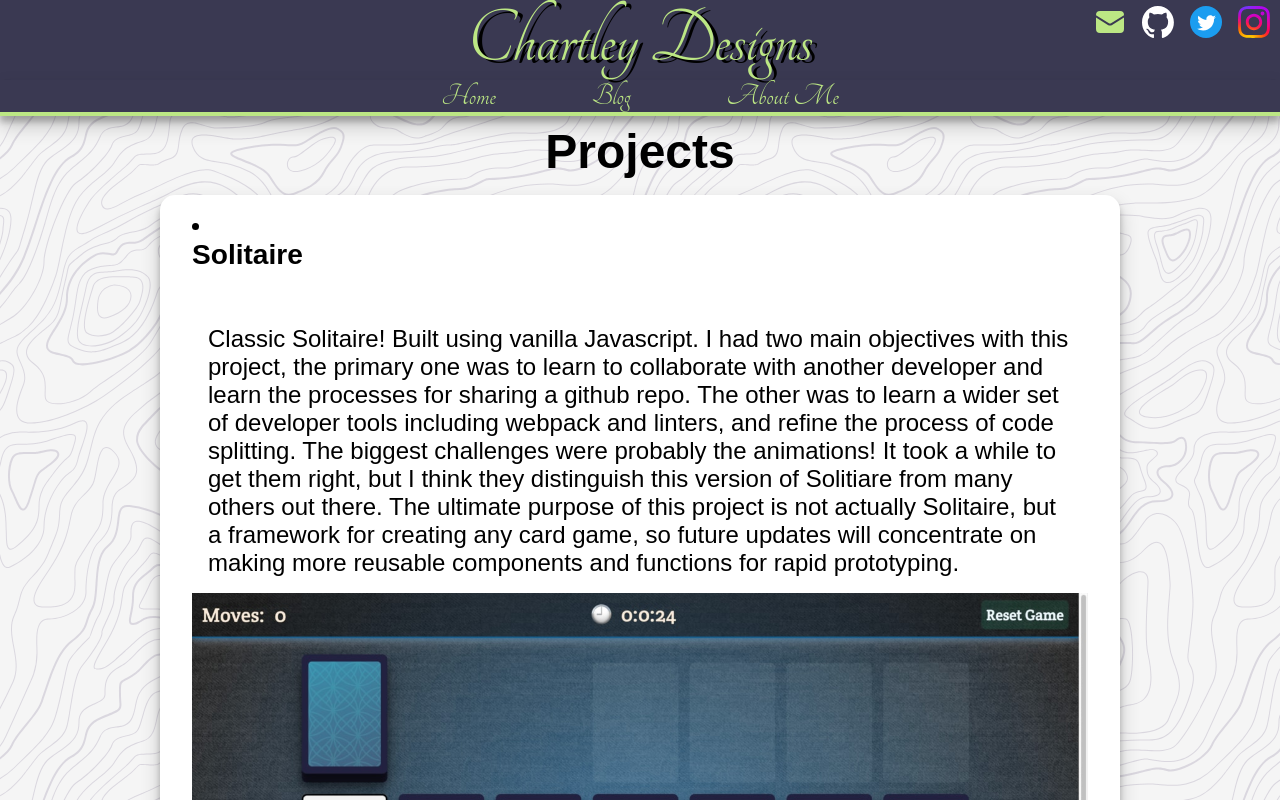
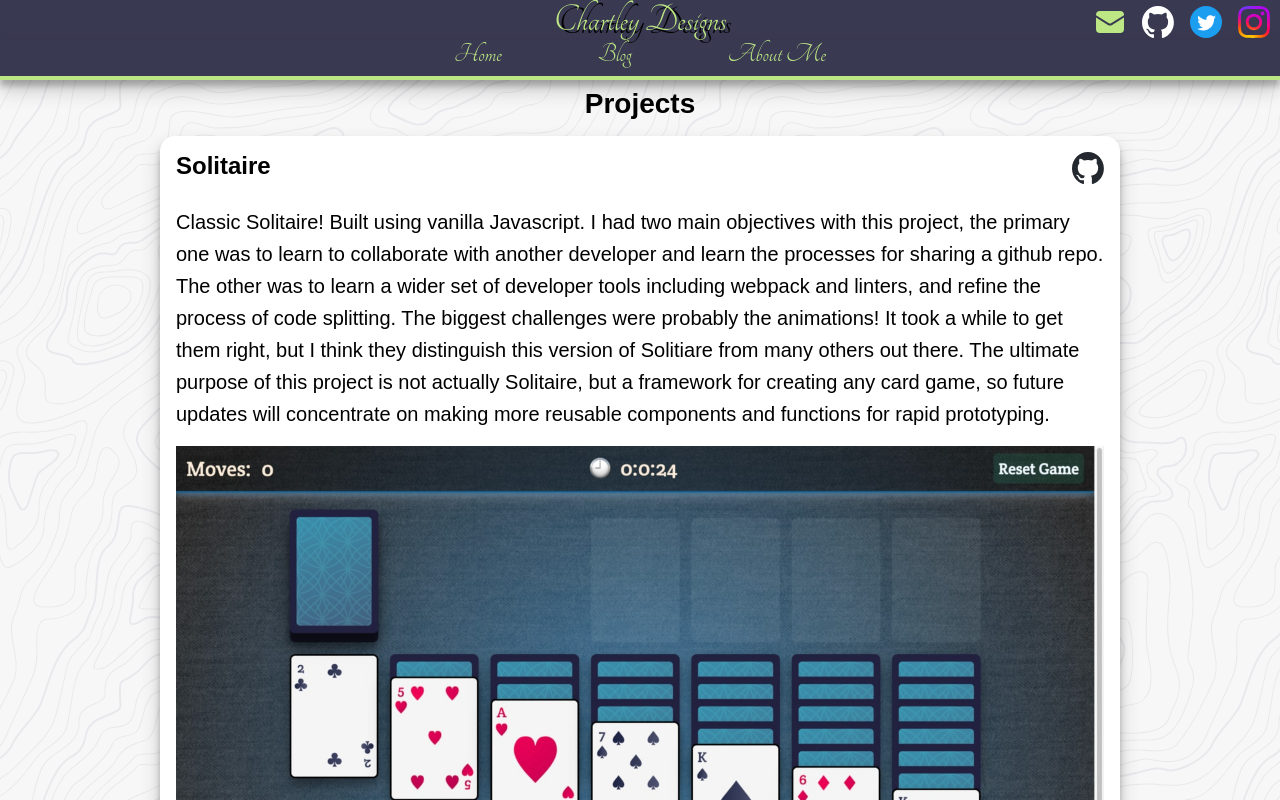
Before and after one commit to chartley1988/chartley-designs, a Next.js app: page / in a window 1280 px wide. Shown: the top 800 px of the page. Built offline with nearby package versions, Linux system fonts and the light colour scheme; a web font is replaced by a local one.

Commit message:
Small changes

```diff
--- a/src/components/projects.tsx
+++ b/src/components/projects.tsx
@@ -15,21 +15,21 @@ const iterate = (obj: any) => {
 const projectArray = iterate(projects_data);
 
 const listProjects = projectArray.map((project: any) => (
-	<li className='project main-container' key={project.key_value}>
-		<div className='project-header'>
+	<li className={`${styles.project} main-container`} key={project.key_value}>
+		<div className={styles.header}>
 			<h3>{project.title}</h3>
 			<div>
 				<a href={project.github_url}>
 					<Image
-						src='/icons/github-mark-white.svg'
+						src="/icons/github-mark.svg"
 						alt='GitHub Logo'
 						width={32}
 						height={32}
+						color="var(--font)"
 					/>
 				</a>
 			</div>
 		</div>
-		<div className='content-wrapper'>
 			<p>{project.description}</p>
 			<Image
 				src={project.image_src}
@@ -41,7 +41,6 @@ const listProjects = projectArray.map((project: any) => (
 					height: 'auto',
 				}}
 			/>
-		</div>
 		<a href={project.live_url}>Check it out!</a>
 	</li>
 ));
--- a/src/styles/about_me.module.css
+++ b/src/styles/about_me.module.css
@@ -1,5 +1,6 @@
 .container {
     height: auto;
+    padding: 1.5rem 0 1.5rem 0;
 
 
     display: flex;
--- a/src/styles/footer.module.css
+++ b/src/styles/footer.module.css
@@ -6,7 +6,6 @@
     border-top: 2px solid var(--color-accent-light);
 
     font-size: 1rem;
-    font-weight: 900;
     text-align: center;
 
     display: flex;
--- a/src/styles/header.module.css
+++ b/src/styles/header.module.css
@@ -11,16 +11,16 @@
     user-select: none;
 }
 
+.container > h1 {
+    text-shadow: 5px 3px 0px rgb(0, 0, 0);
+}
+
 .social {
     position: absolute;
     right: 10px;
     top: 0px;
 }
 
-.container > h1 {
-    font-size: 5rem;
-    text-shadow: 5px 3px 0px rgb(0, 0, 0);
-}
 
 @media only screen and (max-width: 1100px) {
     .container > h1 {
--- a/src/styles/nav_menu.module.css
+++ b/src/styles/nav_menu.module.css
@@ -1,5 +1,6 @@
 .container {
     width: 100%;
+    padding-bottom: 0.5rem;
 
     background-color: var(--color-background-accent);
     border-bottom: 4px solid var(--color-accent-light);
@@ -15,7 +16,7 @@
     list-style: none;
 
     color: var(--color-accent-medium);
-    font-size: 2rem;
+    font-size: 1.75rem;
 }
 
 @media only screen and (max-width: 768px) {
--- a/src/styles/projects.module.css
+++ b/src/styles/projects.module.css
@@ -8,46 +8,31 @@
 	align-items: center;
 }
 
-.projects > p {
-	width: 65%;
-	padding: 1rem;
-	border: 6px solid var(--color-accent-light);
-	border-radius: 0.8rem;
-	font-size: 1.5rem;
-}
-
-.projects > h2 {
-	font-size: 3rem;
-}
-
 .projects > ul {
 	display: flex;
 	flex-direction: column;
 	gap: 2rem;
+	list-style: none;
 }
 
-.project-header {
+.header {
 	display: flex;
 	flex-direction: row;
 	justify-content: space-between;
 }
 
-.project-header > div {
+.header > div {
 	user-select: none;
 }
 
-.project-header > h3 {
-	font-size: 1.8rem;
-}
-
-.project-header > div > a > img {
+.header > div > a > img {
 	width: 32px;
 	height: 32px;
 	transform: scale(1);
 	transition-duration: 0.3s;
 }
 
-.project-header > div > a > img:hover {
+.header > div > a > img:hover {
 	transform: scale(1.2);
 	transition-duration: 0.3s;
 }
@@ -59,27 +44,7 @@
 
 	display: flex;
 	flex-direction: column;
-	gap: 0.75rem;
-}
-
-.project > .content-wrapper {
-	display: flex;
-	flex-direction: row;
 	gap: 1rem;
-	width: 100%;
-	justify-content: space-between;
-}
-
-.project > .content-wrapper > p {
-	padding: 0;
-}
-
-.project > .content-wrapper > img {
-	width: 50%;
-	align-self: center;
-	object-fit:scale-down;
-	border-radius: 0.5rem;
-	border: 2px rgba(0, 0, 0, 0.662) solid;
 }
 
 .project > a {
@@ -88,7 +53,7 @@
 	width: max-content;
 	padding: 0.5rem;
 	border-radius: 0.5rem;
-	align-self: flex-end;
+	align-self: center;
 	margin: 1rem 0 1rem 0;
 
 	font-size: 1.5rem;
@@ -103,19 +68,11 @@
 /* -------------------------------------------------------------- */
 
 @media only screen and (max-width: 1200px) {
-	.project > .content-wrapper {
+	.project > .content {
 		display: flex;
 		flex-direction: column;
 		width: 100%;
 		align-items: center;
-	}
-
-	.project > .content-wrapper > img {
-		width: 80%;
-		height: auto;
-		object-fit: cover;
-		border-radius: 0.5rem;
-		border: 2px rgba(0, 0, 0, 0.662) solid;
 	}
 
 	.projects > h2 {
@@ -123,7 +80,7 @@
 		font-size: 2rem;
 	}
 
-	.project-header > h3 {
+	.header > h3 {
 		color: var(--color-accent-dark);
 		font-size: 1.6rem;
 	}
@@ -145,36 +102,15 @@
 		border: 4px solid var(--color-accent-medium);
 	}
 
-	.project > .content-wrapper {
-		display: flex;
-		flex-direction: column;
-		width: 100%;
-		justify-content: space-between;
+
+	.header > h2 {
+		color: var(--color-accent-dark);
+		font-size: 1.6rem;
 	}
 
-	.project-header > h2 {
-		color: var(--color-accent-dark);
-		font-size: 1.6rem;
-
-
-	}
-
-	.project-header > h3 {
+	.header > h3 {
 		color: var(--color-accent-dark);
 		font-size: 1.4rem;
-	}
-
-	.project > .content-wrapper > p {
-		padding: 0;
-		font-size: 1.2rem;
-	}
-
-	.project > .content-wrapper > img {
-		width: 100%;
-		height: auto;
-		object-fit: cover;
-		border-radius: 0.5rem;
-		border: 2px rgba(0, 0, 0, 0.662) solid;
 	}
 
 	.project > a {
```
Also changed, not shown: src/styles/globals.css.
